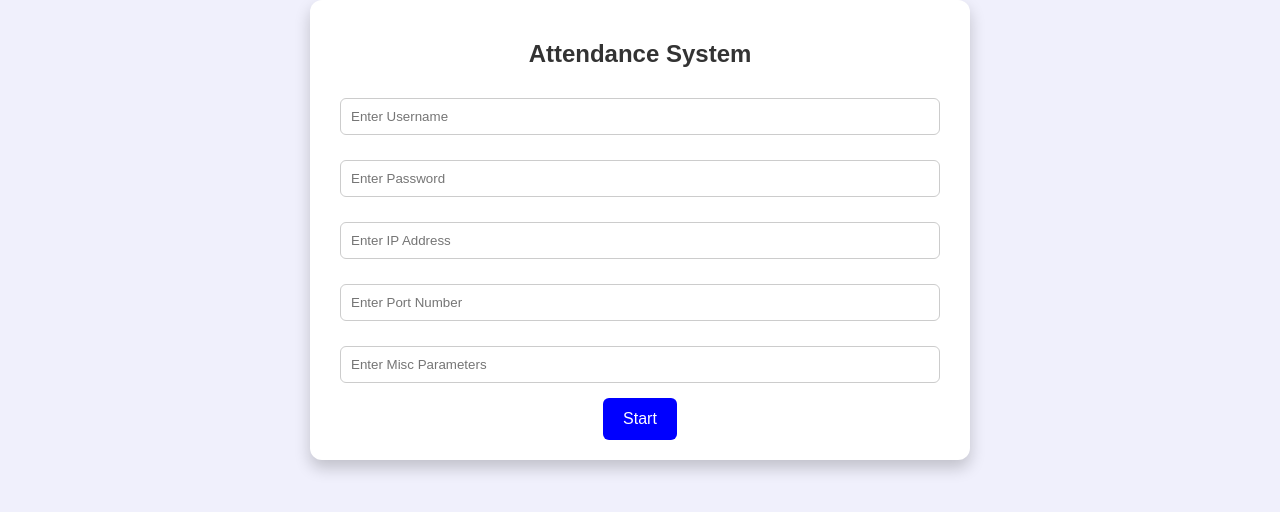
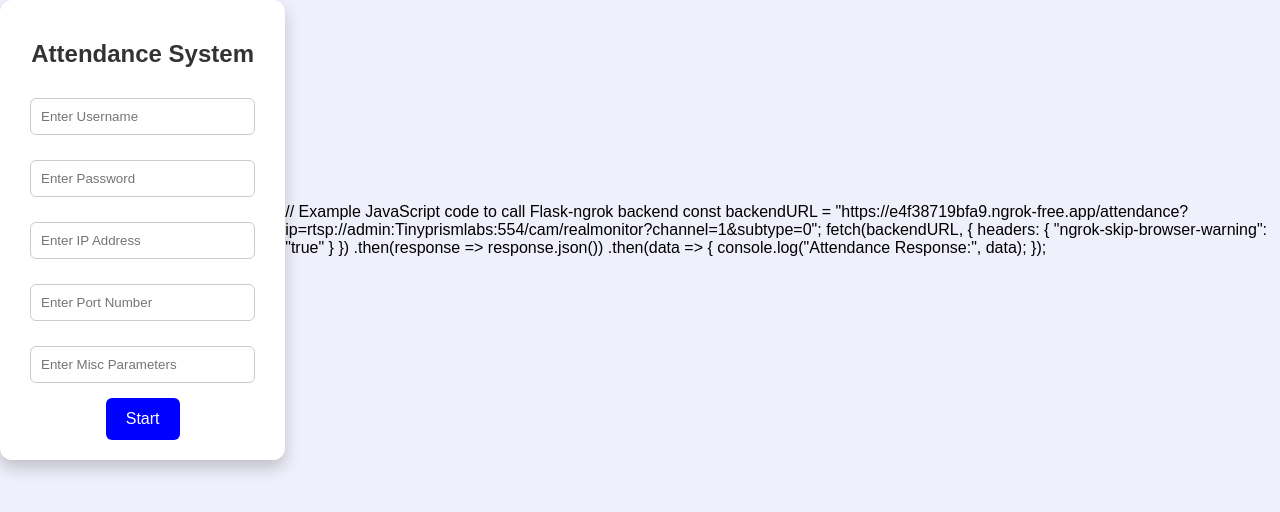
Before and after one commit to 25vaishnavirao/APIFaceRecognition, a Flask app: page /attendancecctv in a window 1280 px wide. Shown: the top 512 px of the page. Run offline with Flask 3, Linux system fonts and the light colour scheme.

Commit message:
Update index.html

```diff
--- a/templates/index.html
+++ b/templates/index.html
@@ -78,5 +78,20 @@
             <p>{{ result }}</p>
         {% endif %}
     </div>
+
+// Example JavaScript code to call Flask-ngrok backend
+
+const backendURL = "https://e4f38719bfa9.ngrok-free.app/attendance?ip=rtsp://admin:Tinyprismlabs:554/cam/realmonitor?channel=1&subtype=0";
+
+fetch(backendURL, {
+  headers: {
+    "ngrok-skip-browser-warning": "true"
+  }
+})
+.then(response => response.json())
+.then(data => {
+    console.log("Attendance Response:", data);
+});
+
 </body>
 </html>
```
